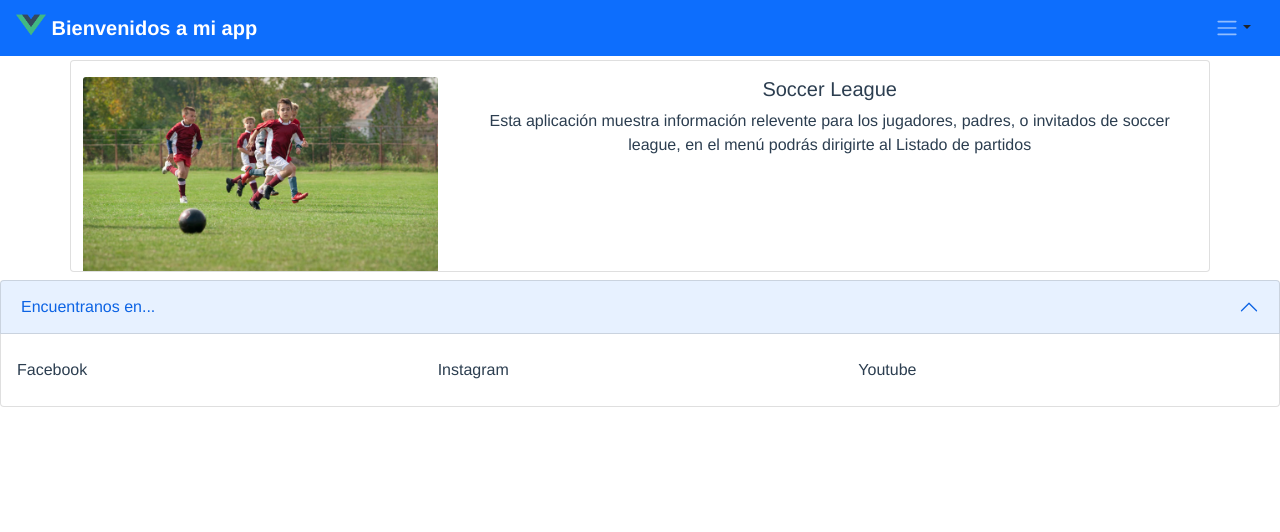
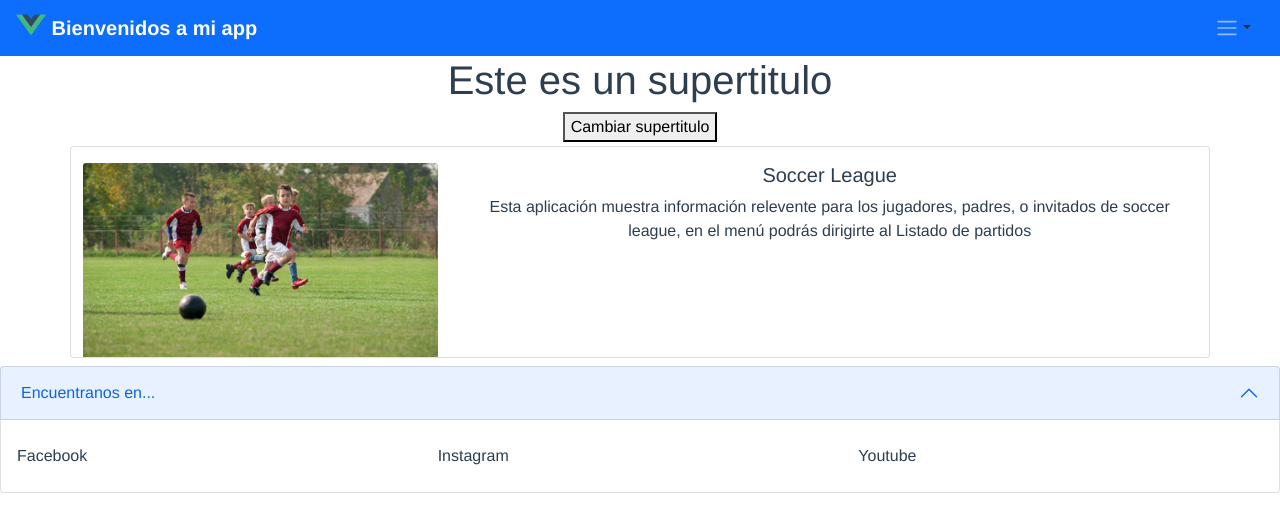
Before and after one commit to vcoronado2014/clases_vue, a Vue app: page /Listado in a window 1280 px wide. Shown: the top 532 px of the page. Built offline with nearby package versions, Linux system fonts and the light colour scheme; a small style sheet from the web is missing.

Commit message:
cambios por ejemplos en la clase

```diff
--- a/package.json
+++ b/package.json
@@ -15,7 +15,8 @@
     "sass": "^1.32.5",
     "sass-loader": "^10.1.1",
     "vue": "^3.0.0",
-    "vue-router": "^4.0.0-0"
+    "vue-router": "^4.0.0-0",
+    "vuex": "^4.0.0"
   },
   "devDependencies": {
     "@vue/cli-plugin-babel": "~4.5.0",
--- a/src/components/ContainerHome.vue
+++ b/src/components/ContainerHome.vue
@@ -1,6 +1,8 @@
 <template>
   <!-- agregamos container  -->
   <div id="containerHome" class="container">
+    <h1>{{$store.getters.obtenerElemento1}}</h1>
+    <button @click.prevent="cambiarTitulo">Cambiar supertitulo</button>
     <!-- agregamos row y personalizamos card por una clase card-home agregamos mt-1 -->
     <div class="card-home row mt-1">
       <!-- agregamos col y un mt-2 a la imagen-->
@@ -22,15 +24,6 @@
         en el menú podrás dirigirte al
         Listado de partidos
         </p>
-<!--         <router-link
-          id="link-partido"
-          class="btn btn-primary boton-listado"
-          to="/Listado"
-          >Listado de partidos</router-link
-        > -->
-<!--         <button @click="abrirListado" class="btn btn-primary boton-listado">
-          Listado de Partidos
-        </button> -->
       </div>
     </div>
   </div>
@@ -43,6 +36,11 @@ export default {
     abrirListado() {
       console.log("se gatilló");
       this.$router.push("/Listado");
+    },
+    cambiarTitulo(){
+      console.log(this.$store.getters.obtenerElemento1);
+      this.$store.dispatch('setTituloAction', 'Este ahora es un nuevo titulo');
+
     }
   }
 };
--- a/src/components/ContainerListado.vue
+++ b/src/components/ContainerListado.vue
@@ -1,5 +1,6 @@
 <template>
   <div id="containerListado">
+    <h3>{{$store.getters.getDirectionUser}}</h3>
     <!-- envolvemos todo en un div para generar nuestro civlo v-for y aplicamos clases responsivas
     para mostrar solo cuando sea vista small -->
     <!-- ESTE DIV SE VA A MOSTRAR CUANDO SEA X-SMALL O SEA VERTICAL -->
@@ -58,39 +59,6 @@
       </div>
 
     </div>
-
-<!--     <div
-      class="list-group"
-      v-for="partido in listadoPartidos"
-      :key="partido.Id"
-    >
-      <a class="list-group-item list-group-item-action" aria-current="true">
-        <div class="d-flex w-100 justify-content-between">
-          <h5 class="mb-1">{{ partido.Nombre }}</h5>
-          <small>{{ partido.Horario }}</small>
-        </div>
-        <p class="mb-1">{{ partido.Descripcion }}</p>
-        <small>{{ partido.Participantes }}</small>
-        <br>
-        <router-link id="partido.id" class="btn btn-secondary boton-listado mt-1"
-        :to="{ name: 'Detalle', params: {
-          nombre: partido.Nombre,
-          descripcion: partido.Descripcion,
-          participantes: partido.Participantes,
-          lugar: partido.Lugar,
-          mapa: partido.Mapa
-          }}"
-        >Detalles</router-link>
-      </a>
-    </div> -->
-
-
-<!--             <router-link
-          id="link-partido"
-          class="btn btn-primary boton-listado mt-1"
-          to="/"
-          >Volver</router-link
-        > -->
   </div>
 </template>
 
--- a/src/main.js
+++ b/src/main.js
@@ -1,7 +1,9 @@
 import { createApp } from "vue";
 import App from "./App.vue";
 import router from "./router";
+import store from './store/index';
 
 createApp(App)
+  .use(store)
   .use(router)
   .mount("#app");
--- /dev/null
+++ b/src/store/index.js
@@ -0,0 +1,38 @@
+import { createStore } from 'vuex';
+export const store = createStore({
+    state:{
+        superTitulo: 'Este es un supertitulo',
+        usuarioFirebase: {
+            email: 'vcoro@gamil.com',
+            username: 'vcoronado',
+            nombre: 'Victor Hugo',
+            direccion: {
+                calle: 'cordon roma',
+                numero: '0621',
+                villa: 'entre rios',
+                comuna: 'conchalí'
+            },
+            hobies:['Andar en moto', 'correr', 'hacer ejercicio'],
+
+        }
+    },
+    getters:{
+        obtenerElemento1(state){
+            return state.superTitulo;
+        },
+        getDirectionUser(state){
+            return state.usuarioFirebase.direccion ? state.usuarioFirebase.direccion.calle : 'no definida';
+        }
+    },
+    actions:{
+        setTituloAction(context, nuevoTitulo){
+            context.commit('setTitulo', nuevoTitulo);
+        }
+    },
+    mutations:{
+        setTitulo(state, nuevoTitulo){
+            state.superTitulo = nuevoTitulo;
+        }
+    }
+})
+export default store
```
Also changed, not shown: 1 other file (tests, documents, lock files or other folders).
